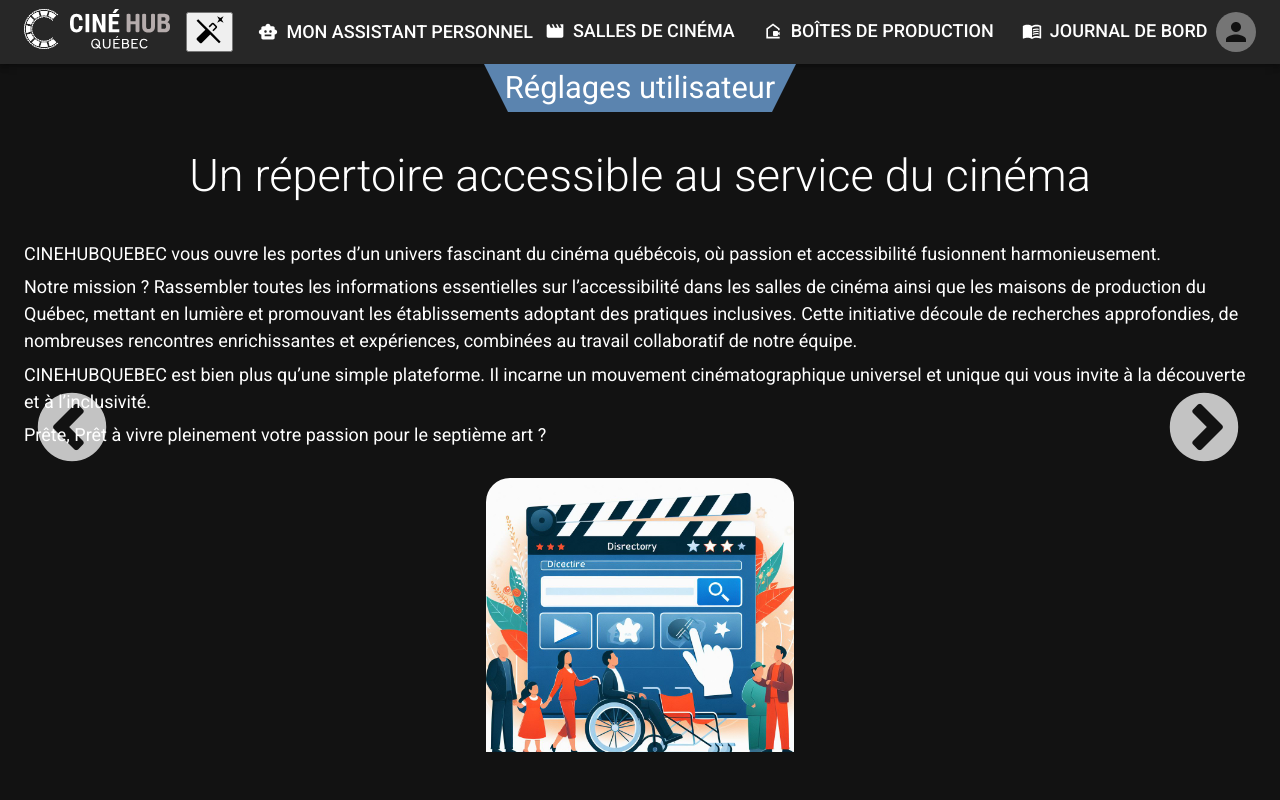
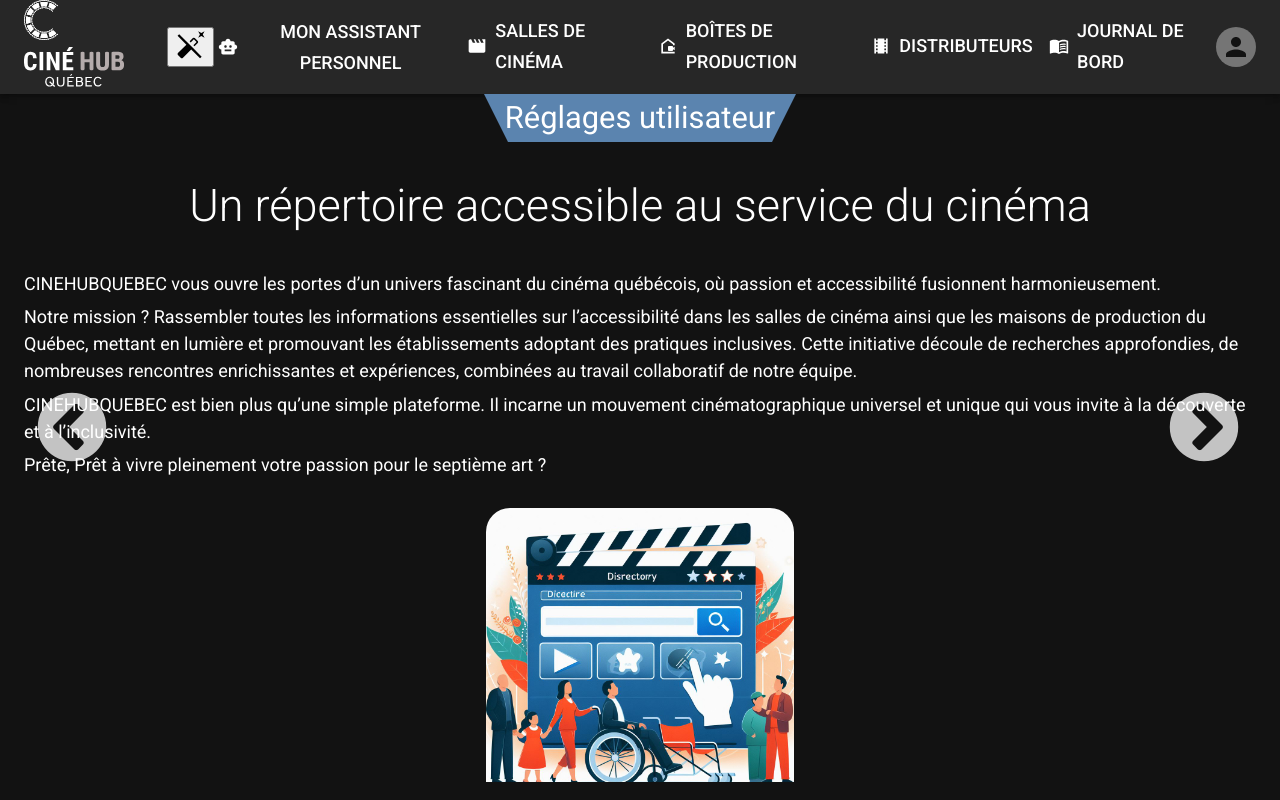
Before and after one commit to CineCare/cineHub-frontend, a React (Vite) app: page / in a window 1280 px wide. Built offline with nearby package versions, Linux system fonts and the light colour scheme.

Commit message:
feat: :art: Ajout du lien vers l'affichage distributeurs

```diff
--- a/src/components/Navbar/Navbar.tsx
+++ b/src/components/Navbar/Navbar.tsx
@@ -7,7 +7,7 @@ import logoText from "../../assets/img/logo-text-white.svg";
 import Stack from "@mui/material/Stack";
 import { useTheme } from "../../contexts/ThemeContext";
 import { unreadableTheme, theme } from "../../styles/_themes";
-import { CameraOutdoor, MenuBook, MovieCreation, SmartToy, AutoFixHigh, AutoFixOff } from "@mui/icons-material";
+import { CameraOutdoor, MenuBook, MovieCreation, SmartToy, AutoFixHigh, AutoFixOff, Theaters } from "@mui/icons-material";
 import { AppBar, Toolbar, Container, Button, Tooltip, IconButton, Menu, MenuItem, ListItemIcon, Divider, Typography, Box, Avatar, Hidden } from "@mui/material";
 import { appBarHeight, iconMap, navbarSettings } from "../../options/GeneralOptions";
 import ModalWindow from "../ChatBot/ModalWindow/ModalWindow";
@@ -118,6 +118,15 @@ const Navbar: React.FC = () => {
 								</MenuItem>
 								<MenuItem
 									component={Link}
+									to="/distributor"
+									onClick={handleCloseNavMenu}>
+									<ListItemIcon>
+										<Theaters />
+									</ListItemIcon>
+									<Typography textAlign="center">Distributeurs</Typography>
+								</MenuItem>
+								<MenuItem
+									component={Link}
 									to="/dashboard"
 									onClick={handleCloseNavMenu}>
 									<ListItemIcon>
@@ -167,6 +176,24 @@ const Navbar: React.FC = () => {
 										},
 									}}>
 									Boîtes de production
+								</Button>
+								<Button
+									key="distributor"
+									component={Link}
+									onClick={handleCloseNavMenu}
+									to="/distributor"
+									startIcon={<Theaters />}
+									sx={{
+										borderRadius: 0,
+										color: "white",
+										borderBottom: "2px solid transparent",
+										height: appBarHeight,
+										"&:hover": {
+											borderBottomColor: secondaryColor,
+											backgroundColor: "transparent",
+										},
+									}}>
+									Distributeurs
 								</Button>
 								<Button
 									key="dashboard"
--- a/src/main.tsx
+++ b/src/main.tsx
@@ -12,6 +12,7 @@ import Navbar from "./components/Navbar/Navbar.tsx";
 import ProductionStudios from "./pages/ProductionStudios/ProductionStudios.tsx";
 import Dashboard from "./pages/Dashboard/Dashboard.tsx";
 import Filter from "./components/Filter/Filter.tsx";
+import Distributor from "./pages/Distributor/Distributor.tsx";
 
 ReactDOM.createRoot(document.getElementById("root")!).render(
 	<React.StrictMode>
@@ -34,6 +35,9 @@ ReactDOM.createRoot(document.getElementById("root")!).render(
 						path="/dashboard"
 						element={<Dashboard />}></Route>
 					<Route
+						path="/distributor"
+						element={<Distributor />}></Route>
+					<Route
 						path="*"
 						element={<Error />}></Route>
 				</Routes>
--- /dev/null
+++ b/src/pages/Distributor/Distributor.tsx
@@ -0,0 +1,10 @@
+import "./Distributor.scss";
+import React from "react";
+
+const Distributor: React.FC = () => {
+  return (
+    <div style={{display:"flex", width:"100vw", justifyContent:"center", height:"calc(100vh - 135px)", alignItems:"center"}}>En cours de réalisation</div>
+  );
+}
+
+export default Distributor;
```
Also changed, not shown: src/pages/Distributor/Distributor.scss (added).
